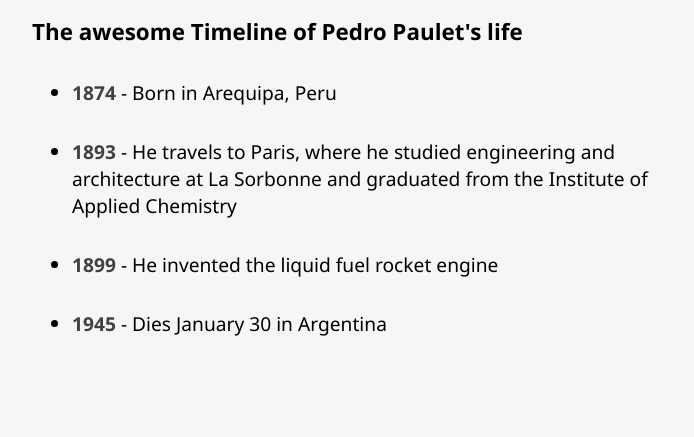
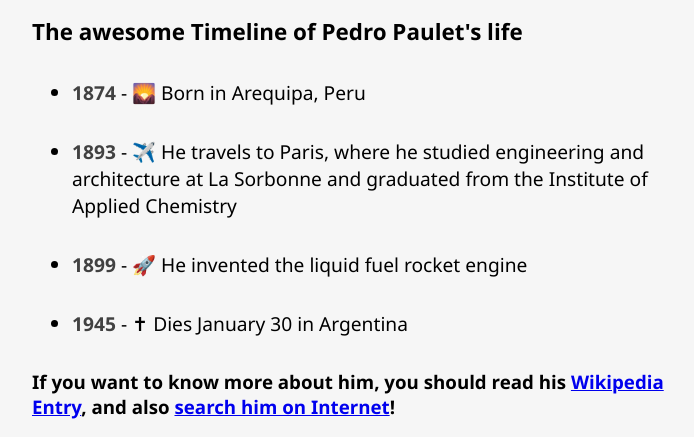
Before and after one commit to 360macky/PedroPauletTribute, a plain HTML site: page index.html in a window 1280 px wide. Shown: the part 560-997 px from the top of the page, without its empty margins (292-986 px from the left). Before the commit the page ends 929 px from the top, so only its background shows below. Drawn offline with Linux system fonts and the light colour scheme.

Commit message:
Added span and aria-label to emojis

```diff
--- a/index.html
+++ b/index.html
@@ -21,17 +21,48 @@
                     class="image-tribute-person"
                 />
             </section>
-            <section class="timeline">
+            <section class="timeline" id="tribute-info">
                 <h2 class="subtitle-tribute-person">
                     The awesome Timeline of Pedro Paulet's life
                 </h2>
                 <ul class="timeline-list">
-                    <li><b>1874</b> - Born in Arequipa, Peru</li>
-                    <li><b>1893</b> - He travels to Paris, where he studied engineering and architecture at La Sorbonne and graduated from the Institute of Applied Chemistry</li>
-                    <li><b>1899</b> - He invented the liquid fuel rocket engine</li>
-                    <li><b>1945</b> - Dies January 30 in Argentina</li>
+                    <li>
+                        <b>1874</b> -
+                        <span role="img" aria-label="sunrise">🌄</span> Born in
+                        Arequipa, Peru
+                    </li>
+                    <li>
+                        <b>1893</b> -
+                        <span role="img" aria-label="airplane">✈️</span> He
+                        travels to Paris, where he studied engineering and
+                        architecture at La Sorbonne and graduated from the
+                        Institute of Applied Chemistry
+                    </li>
+                    <li>
+                        <b>1899</b> -
+                        <span role="img" aria-label="rocket">🚀</span> He
+                        invented the liquid fuel rocket engine
+                    </li>
+                    <li>
+                        <b>1945</b> -
+                        <span role="img" aria-label="latin cross">✝</span> Dies
+                        January 30 in Argentina
+                    </li>
                 </ul>
-                <div id="tribute-info"></div>
+                <h3>
+                    If you want to know more about him, you should read his
+                    <a
+                        href="https://es.wikipedia.org/wiki/Pedro_Paulet"
+                        target="_blank"
+                        id="atribute-link"
+                        >Wikipedia Entry</a
+                    >, and also
+                    <a
+                        href="https://duckduckgo.com/?q=Pedro+Paulet"
+                        target="_blank"
+                        >search him on Internet</a
+                    >!
+                </h3>
             </section>
         </div>
     </body>
```
